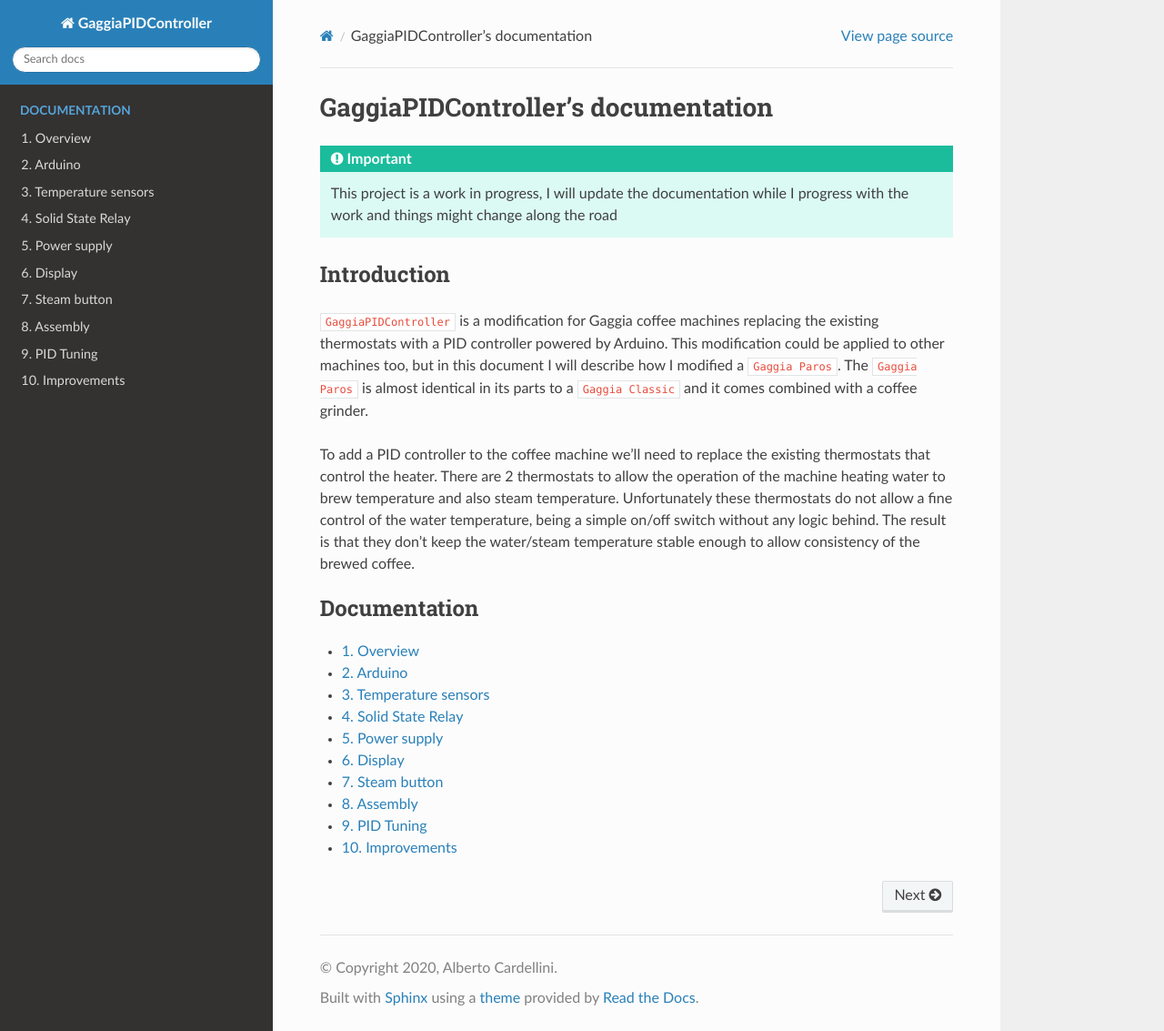
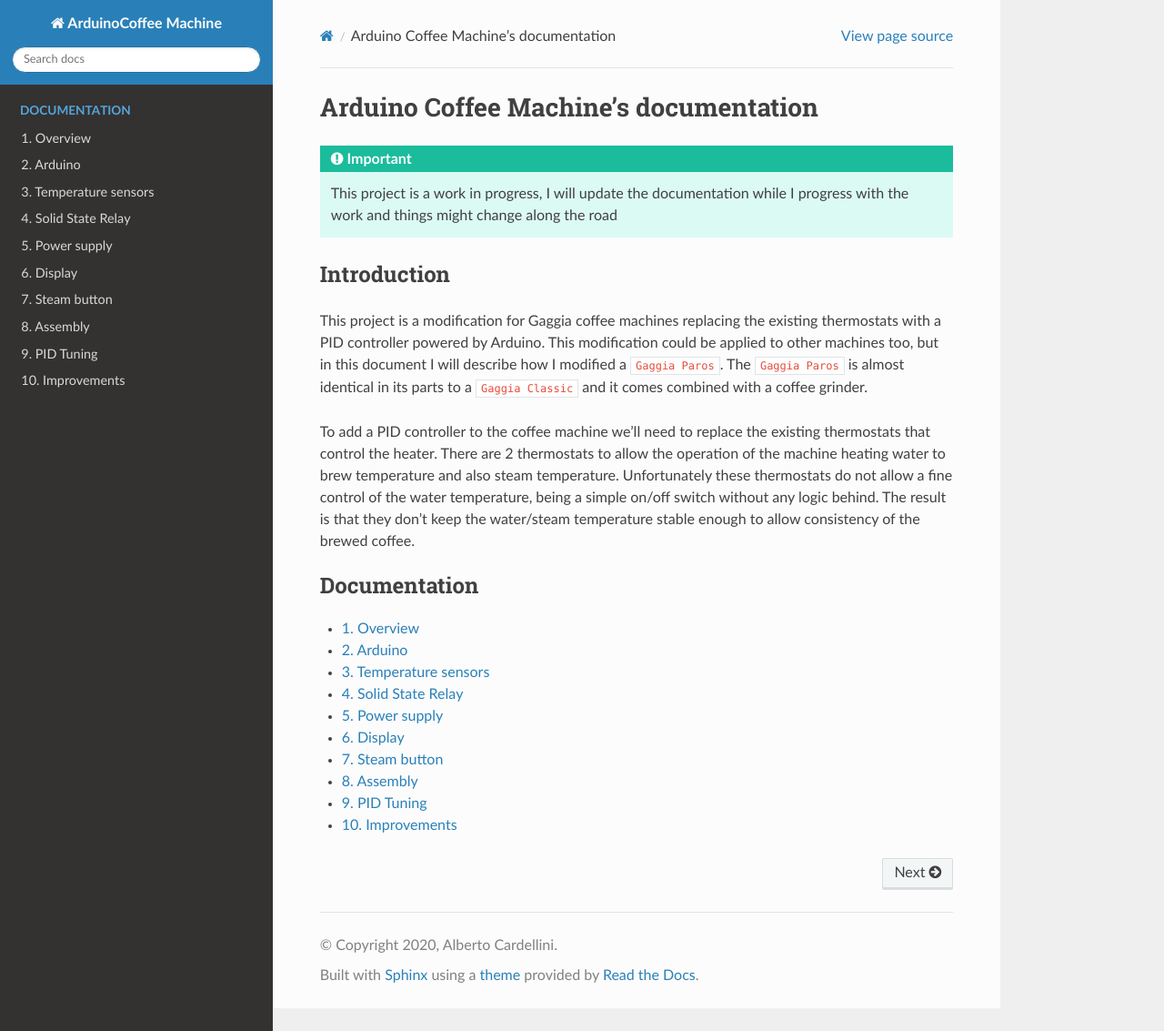
Before and after one commit to ilcardella/ArduinoCoffeeMachine, a Sphinx documentation site: the page built from docs/index.rst, in a window 1280 px wide and 1133 px high. Shown: the whole window at 91% size. Built offline with Sphinx 7.4.7 and the Read the Docs theme 2.0.0, drawn with Linux system fonts in a browser that asks for light colours.

Commit message:
Removed references to old project name (#25)

```diff
--- a/docs/conf.py
+++ b/docs/conf.py
@@ -17,7 +17,7 @@
 
 # -- Project information -----------------------------------------------------
 
-project = 'GaggiaPIDController'
+project = 'ArduinoCoffee Machine'
 copyright = '2020, Alberto Cardellini'
 author = 'Alberto Cardellini'
 
--- a/docs/index.rst
+++ b/docs/index.rst
@@ -1,4 +1,4 @@
-GaggiaPIDController's documentation
+Arduino Coffee Machine's documentation
 ###################################
 
 .. important:: This project is a work in progress, I will update the documentation while
@@ -7,7 +7,7 @@
 Introduction
 ************
 
-``GaggiaPIDController`` is a modification for Gaggia coffee machines replacing the
+This project is a modification for Gaggia coffee machines replacing the
 existing thermostats with a PID controller powered by Arduino.
 This modification could be applied to other machines too, but
 in this document I will describe how I modified a ``Gaggia Paros``.
```
Also changed, not shown: README.md (+1 -1 lines).
